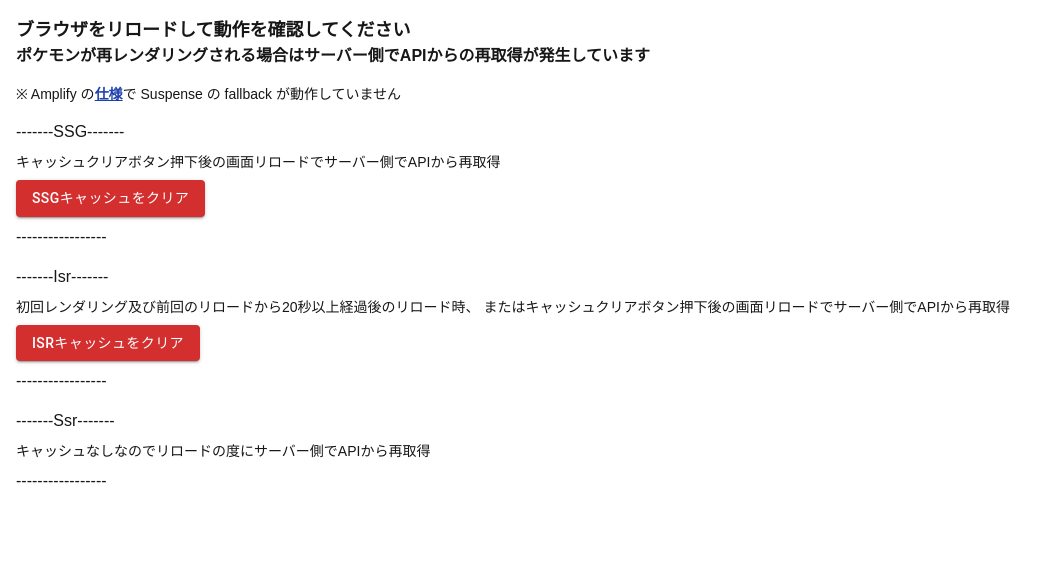
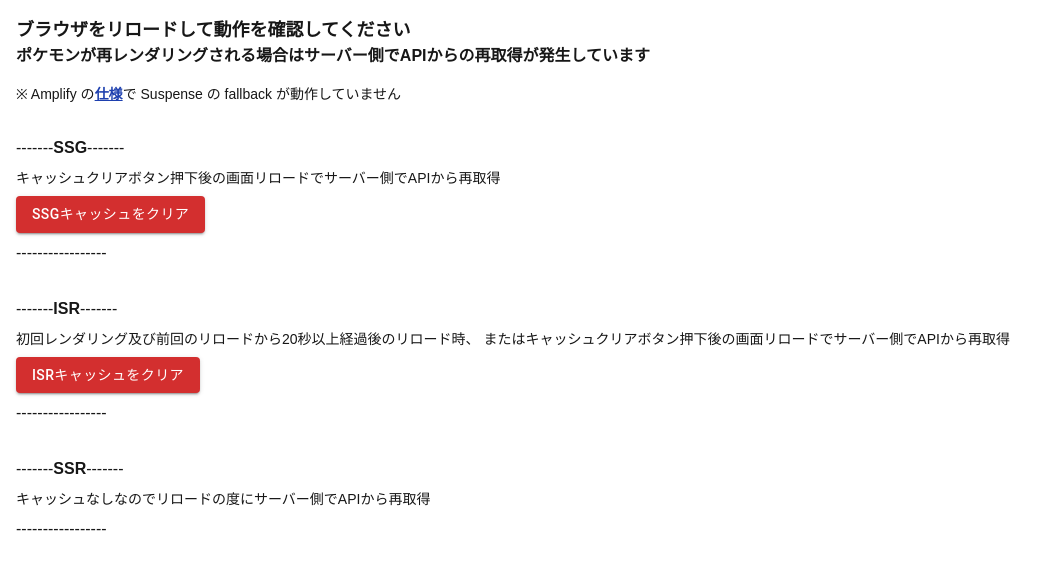
Before and after one commit to Kei-Ikeda/next-app-cache-test, a Next.js app: page / in a window 1280 px wide. Shown: the top 570 px of the page, without its empty margins (0-1058 px from the left). Built offline with nearby package versions, Linux system fonts and the light colour scheme; no server answers.

Commit message:
fix page style

```diff
--- a/src/app/page.tsx
+++ b/src/app/page.tsx
@@ -24,8 +24,10 @@ export default function Home() {
         </a>
         で Suspense の fallback が動作していません
       </p>
-      <div className="mt-4 flex flex-col gap-y-2">
-        <p>-------SSG-------</p>
+      <div className="mt-8 flex flex-col gap-y-2">
+        <p>
+          -------<span className="font-bold">SSG</span>-------
+        </p>
         <Suspense fallback={<>Loading...</>}>
           <Ssg />
         </Suspense>
@@ -37,8 +39,10 @@ export default function Home() {
         </div>
         <p>-----------------</p>
       </div>
-      <div className="mt-4 flex flex-col gap-y-2">
-        <p>-------Isr-------</p>
+      <div className="mt-8 flex flex-col gap-y-2">
+        <p>
+          -------<span className="font-bold">ISR</span>-------
+        </p>
         <Suspense fallback={<>Loading...</>}>
           <Isr />
         </Suspense>
@@ -51,8 +55,10 @@ export default function Home() {
         </div>
         <p>-----------------</p>
       </div>
-      <div className="mt-4 flex flex-col gap-y-2">
-        <p>-------Ssr-------</p>
+      <div className="mt-8 flex flex-col gap-y-2">
+        <p>
+          -------<span className="font-bold">SSR</span>-------
+        </p>
         <Suspense fallback={<>Loading...</>}>
           <Ssr />
         </Suspense>
```
